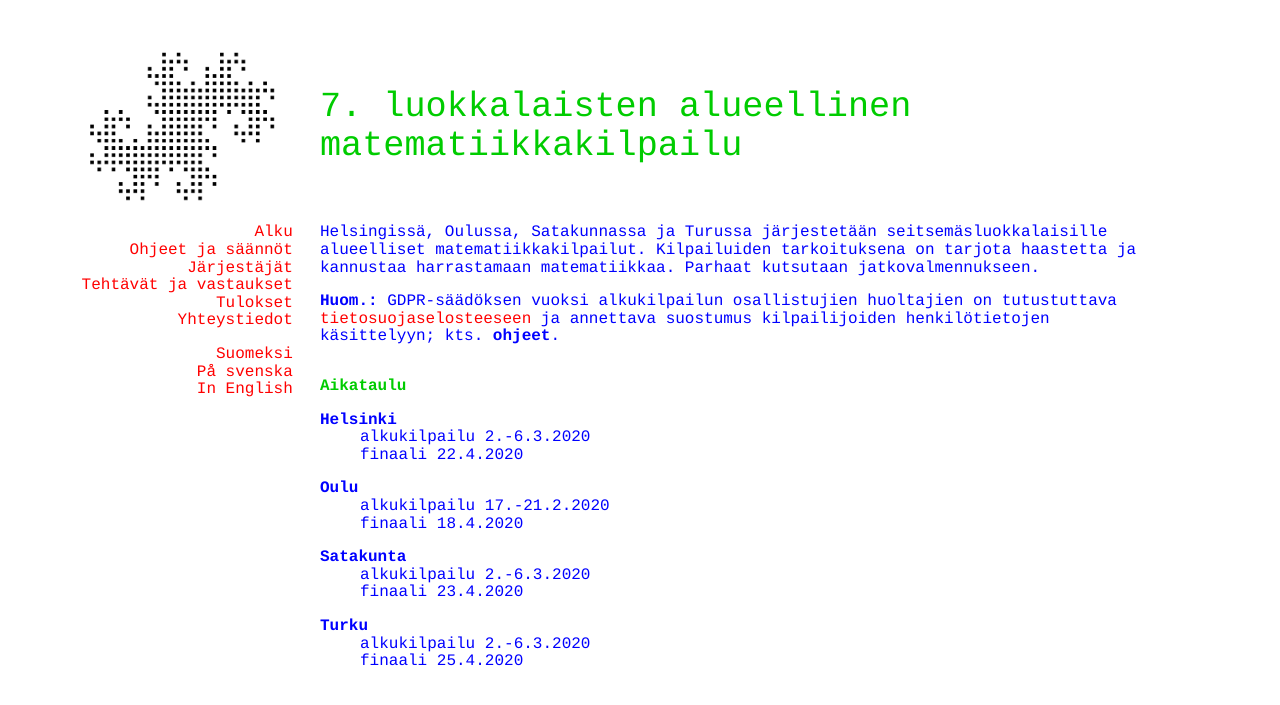
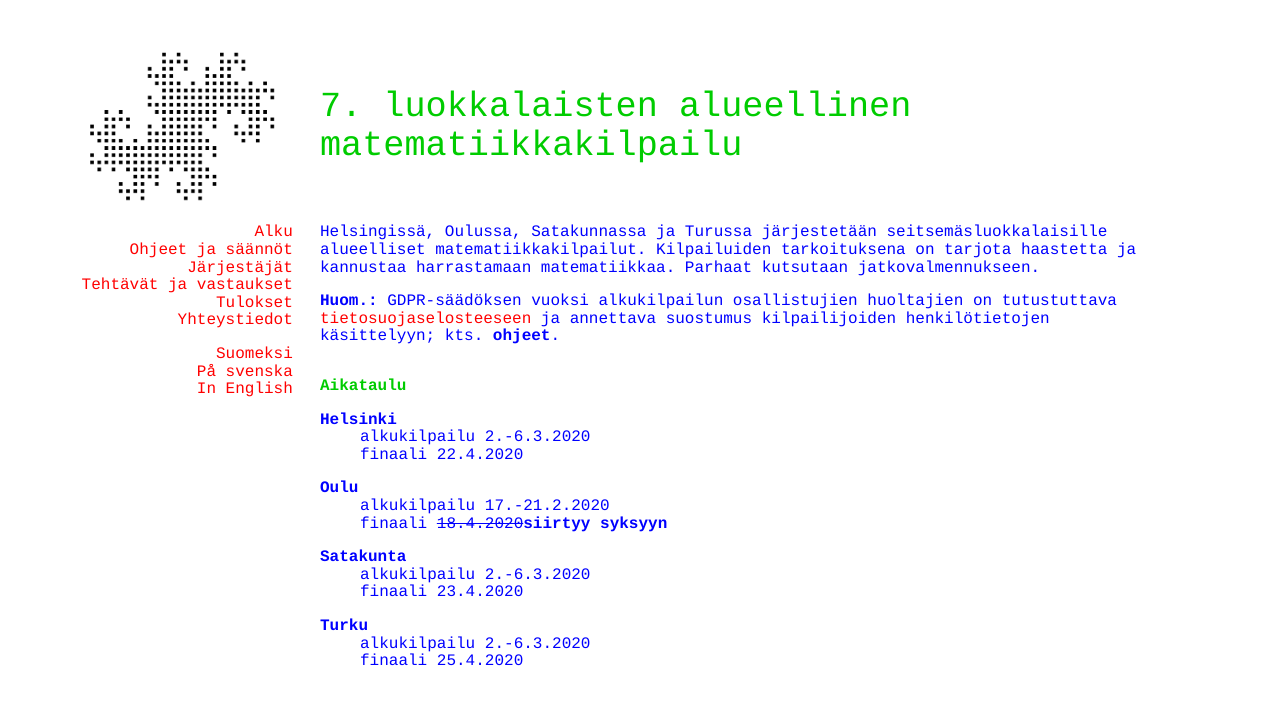
Before and after one commit to matematiikkakilpailut/matematiikkakilpailut.github.io, a Jekyll site: the page built from seiskat/index.html, in a window 1280 px wide. Shown: the top 705 px of the page. Built offline with Jekyll 4.4.1, drawn with Linux system fonts in a browser that asks for light colours.

Commit message:
Update index.html
oulun finaalin pvm

```diff
--- a/seiskat/index.html
+++ b/seiskat/index.html
@@ -21,7 +21,7 @@
   <dd>finaali 22.4.2020</dd>
   <dt><strong>Oulu</strong></dt>
   <dd>alkukilpailu 17.-21.2.2020</dd>
-  <dd>finaali 18.4.2020</dd>
+  <dd>finaali <strike>18.4.2020</strike><b>siirtyy syksyyn</b></dd>
   <dt><strong>Satakunta</strong></dt>
   <dd>alkukilpailu 2.-6.3.2020</dd>
   <dd>finaali 23.4.2020</dd>
```
